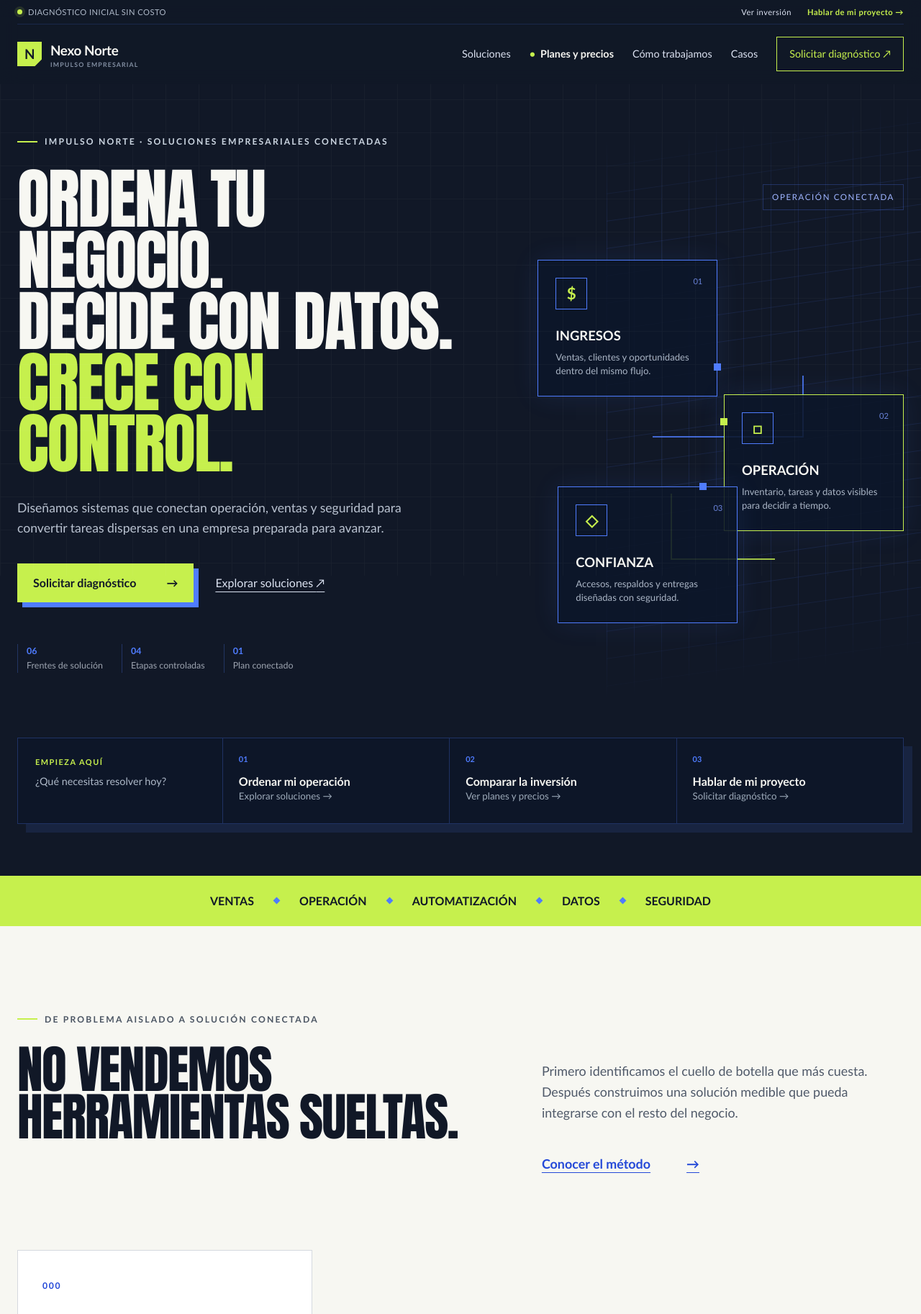
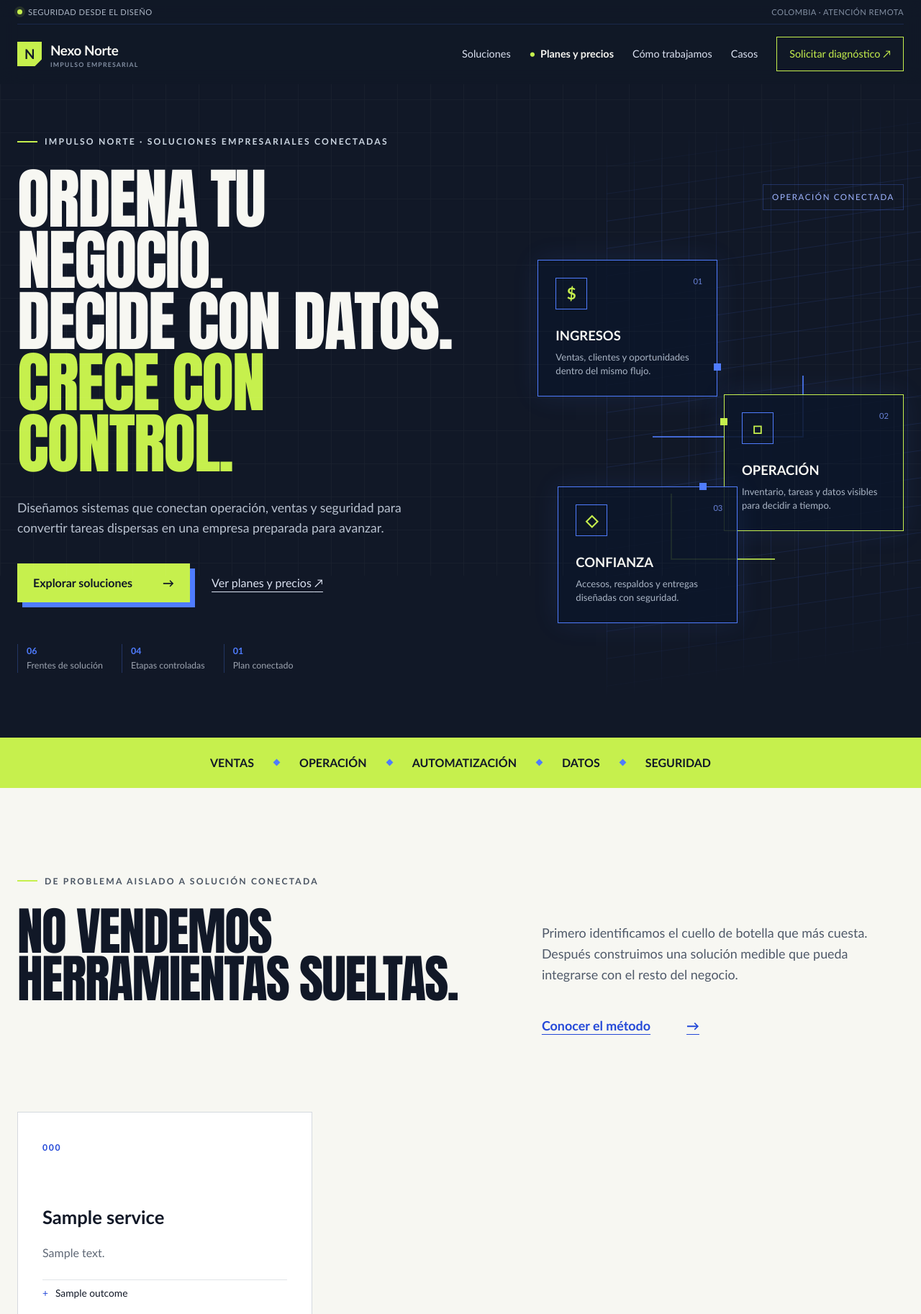
Before and after one commit to DanC75/nexo-norte, a Django app: template templates/website/home.html in a window 1280 px wide; the page is wider, and only the part inside the window is pictured. Shown: the top 1826 px of that part at 72% size. Run offline with Django 5.2, Linux system fonts and the light colour scheme; the template is opened without the code that fills it: most values are stand-ins (such as "Sample title", 1, 10 or a date in 2020); form fields are guessed from the names that the template uses.

Commit message:
refactor: remove redundant conversion paths

```diff
--- a/static/css/pages.css
+++ b/static/css/pages.css
@@ -45,7 +45,7 @@
 .catalog-card > p:not(.catalog-category) { color: #596373; }
 
 .impact-lab { padding-top: 120px; padding-bottom: 120px; display: grid; grid-template-columns: .85fr 1.15fr; gap: 100px; }
-.impact-copy h2, .closing-cta h2, .quality-gates h2, .manifesto h2, .stack h2 { margin: 0; font-family: var(--display); font-size: clamp(3rem, 5vw, 5.3rem); line-height: .95; text-transform: uppercase; }
+.impact-copy h2, .quality-gates h2, .manifesto h2, .stack h2 { margin: 0; font-family: var(--display); font-size: clamp(3rem, 5vw, 5.3rem); line-height: .95; text-transform: uppercase; }
 .impact-copy > p:last-child { color: #a6b1c0; }
 .impact-calculator { padding: 40px; border: 1px solid var(--blue); background: #0d1628; }
 .impact-calculator label { display: grid; grid-template-columns: 1fr 180px; gap: 20px; align-items: center; padding: 18px 0; border-bottom: 1px solid var(--line); color: #d9e0eb; }
@@ -120,8 +120,6 @@
 .legal-copy h2 { margin: 0; font-size: 1.1rem; }
 .legal-copy p { margin: 0; color: #aab5c4; }
 
-.closing-cta { padding-top: 90px; padding-bottom: 90px; display: grid; grid-template-columns: 1fr auto; gap: 70px; align-items: end; border-top: 1px solid var(--line); }
-.closing-cta h2 { max-width: 900px; }
 
 .home-plans { padding-top: 110px; padding-bottom: 120px; display: grid; grid-template-columns: .85fr 1.15fr; gap: 90px; }
 .home-plan-list { display: grid; gap: 12px; }
@@ -202,7 +200,6 @@
   .case-card dl { grid-column: auto; }
   .principle-grid article, .principle-grid article + article { padding: 25px 0; border-right: 0; border-bottom: 1px solid var(--line); }
   .legal-copy section { grid-template-columns: 1fr; gap: 8px; }
-  .closing-cta { grid-template-columns: 1fr; }
   .continuity-plan { grid-template-columns: 1fr; }
   .home-plan-list a { grid-template-columns: 1fr; }
   .home-plan-list strong { grid-row: auto; grid-column: auto; }
--- a/static/css/site.css
+++ b/static/css/site.css
@@ -29,9 +29,7 @@ button, input, select, textarea { font: inherit; }
 .utility-bar { width: var(--shell); min-height: 34px; margin: auto; display: flex; align-items: center; justify-content: space-between; border-bottom: 1px solid rgba(79, 124, 255, .17); color: #aeb9c8; font-size: .7rem; letter-spacing: .04em; }
 .utility-bar p { display: flex; align-items: center; gap: 8px; margin: 0; text-transform: uppercase; }
 .utility-bar p span { width: 7px; height: 7px; background: var(--lime); border-radius: 50%; box-shadow: 0 0 0 4px rgba(198, 240, 77, .12); }
-.utility-bar > div { display: flex; gap: 22px; }
-.utility-bar a { color: #dbe2f1; text-decoration: none; }
-.utility-bar a:last-child { color: var(--lime); font-weight: 800; }
+.utility-bar > p:last-child { color: #8390a3; }
 .site-header { width: var(--shell); height: 82px; margin: auto; display: flex; align-items: center; justify-content: space-between; position: relative; z-index: 30; }
 .brand { display: inline-flex; align-items: center; gap: 12px; color: var(--paper); text-decoration: none; font-size: 1.18rem; font-weight: 700; letter-spacing: -.02em; }
 .brand small { display: block; color: #8390a3; font-size: .55rem; font-weight: 600; letter-spacing: .13em; line-height: 1.2; text-transform: uppercase; }
@@ -51,7 +49,7 @@ button, input, select, textarea { font: inherit; }
 .hero-copy { position: relative; z-index: 2; }
 .eyebrow { display: flex; align-items: center; gap: 10px; margin: 0 0 28px; color: #cbd5e1; font-size: .76rem; font-weight: 700; text-transform: uppercase; letter-spacing: .18em; }
 .eyebrow span { width: 28px; height: 2px; background: var(--lime); }
-.hero h1, .section-heading h2, .contact h2 { margin: 0; font-family: var(--display); font-weight: 900; text-transform: uppercase; letter-spacing: -.025em; line-height: .92; }
+.hero h1, .section-heading h2 { margin: 0; font-family: var(--display); font-weight: 900; text-transform: uppercase; letter-spacing: -.025em; line-height: .92; }
 .hero h1 { max-width: 760px; font-size: clamp(4.3rem, 7.2vw, 7.2rem); }
 .hero h1 em, .method h2 em { color: var(--lime); font-style: normal; }
 .hero-lead { max-width: 590px; margin: 34px 0 0; color: #b9c2d0; font-size: 1.1rem; }
@@ -84,14 +82,6 @@ button, input, select, textarea { font: inherit; }
 
 .signal-bar { min-height: 70px; display: flex; align-items: center; justify-content: center; gap: 28px; overflow: hidden; background: var(--lime); color: var(--ink); font-weight: 900; text-transform: uppercase; white-space: nowrap; }
 .signal-bar i { width: 7px; height: 7px; background: var(--blue); transform: rotate(45deg); }
-.decision-path { position: relative; z-index: 4; display: grid; grid-template-columns: .9fr repeat(3, 1fr); margin-bottom: 72px; border: 1px solid var(--line); background: #0d1628; box-shadow: 12px 12px 0 rgba(79, 124, 255, .12); }
-.decision-path > p { margin: 0; padding: 24px; color: #aeb9c8; font-size: .9rem; }
-.decision-path > p span { display: block; margin-bottom: 7px; color: var(--lime); font-size: .68rem; font-weight: 900; letter-spacing: .14em; text-transform: uppercase; }
-.decision-path > a { display: grid; min-height: 118px; padding: 20px 22px; border-left: 1px solid var(--line); color: var(--paper); text-decoration: none; transition: background .2s ease, transform .2s ease; }
-.decision-path > a:hover { background: #16233b; transform: translateY(-4px); }
-.decision-path > a > span { color: var(--blue); font-size: .68rem; font-weight: 800; }
-.decision-path strong { align-self: end; line-height: 1.25; }
-.decision-path small { color: #9eabba; }
 .section-light { width: 100%; max-width: none; padding-left: max(24px, calc((100vw - 1280px) / 2)); padding-right: max(24px, calc((100vw - 1280px) / 2)); background: var(--paper); color: var(--ink); }
 .solutions { padding-top: 120px; padding-bottom: 120px; display: grid; grid-template-columns: .8fr 1.2fr; gap: 100px; }
 .section-heading h2 { font-size: clamp(3.2rem, 5.6vw, 5.7rem); }
--- a/templates/website/about.html
+++ b/templates/website/about.html
@@ -2,9 +2,8 @@
 {% block title %}Nosotros | Nexo Norte{% endblock %}
 {% block meta_description %}Conoce la visión, los principios y la arquitectura tecnológica detrás de Nexo Norte e Impulso Norte.{% endblock %}
 {% block content %}
-  <section class="page-hero section-shell"><p class="eyebrow"><span></span> Sobre Nexo Norte</p><div class="page-hero-grid"><h1>Tecnología entendible, operable y segura.</h1><p>Nexo Norte es una empresa demostrativa creada por Daniel Castro para mostrar cómo se diseña y opera un producto empresarial con mentalidad DevSecOps.</p></div></section>
+  {% include "website/partials/page_hero.html" with eyebrow="Sobre Nexo Norte" heading="Tecnología entendible, operable y segura." summary="Nexo Norte es una empresa demostrativa creada por Daniel Castro para mostrar cómo se diseña y opera un producto empresarial con mentalidad DevSecOps." %}
   <section class="manifesto section-shell section-light"><div><p class="eyebrow eyebrow-dark"><span></span> Nuestra convicción</p><h2>Una solución es profesional cuando el negocio puede entenderla y el equipo puede operarla.</h2></div><p>Impulso Norte combina descubrimiento empresarial, desarrollo de software y seguridad continua. El objetivo no es impresionar con complejidad: es entregar capacidades que resuelvan un problema y puedan crecer sin perder control.</p></section>
   <section class="principles section-shell"><p class="eyebrow"><span></span> Principios</p><div class="principle-grid"><article><span>01</span><h2>Valor antes que volumen</h2><p>Construimos la capacidad mínima que permita medir una mejora real.</p></article><article><span>02</span><h2>Seguridad proporcional</h2><p>Protegemos datos, accesos y entregas según el riesgo de cada proceso.</p></article><article><span>03</span><h2>Evidencia antes que opinión</h2><p>Pruebas, métricas, registros y documentación respaldan las decisiones.</p></article></div></section>
   <section class="stack section-shell section-light"><div><p class="eyebrow eyebrow-dark"><span></span> Base tecnológica</p><h2>Lenguajes y herramientas con una responsabilidad clara.</h2></div><div class="stack-grid"><article><strong>Python + Django</strong><p>Reglas de negocio, rutas, formularios, seguridad y administración.</p></article><article><strong>PostgreSQL</strong><p>Persistencia transaccional y crecimiento confiable de los datos.</p></article><article><strong>HTML + CSS + JavaScript</strong><p>Experiencia rápida, accesible y progresiva sin complejidad innecesaria.</p></article><article><strong>Docker + GitHub Actions</strong><p>Entornos repetibles, pruebas y controles de seguridad automatizados.</p></article></div></section>
-  {% include "website/partials/cta.html" %}
 {% endblock %}
--- a/templates/website/base.html
+++ b/templates/website/base.html
@@ -20,12 +20,9 @@
   <a class="skip-link" href="#contenido">Saltar al contenido</a>
 
   <div class="navigation-shell">
-    <div class="utility-bar" aria-label="Accesos rápidos">
-      <p><span aria-hidden="true"></span> Diagnóstico inicial sin costo</p>
-      <div>
-        <a href="{% url 'plans' %}">Ver inversión</a>
-        <a href="{% url 'contact' %}">Hablar de mi proyecto <span aria-hidden="true">→</span></a>
-      </div>
+    <div class="utility-bar" aria-label="Información del servicio">
+      <p><span aria-hidden="true"></span> Seguridad desde el diseño</p>
+      <p>Colombia · Atención remota</p>
     </div>
     <header class="site-header">
       <a class="brand" href="{% url 'home' %}" aria-label="Nexo Norte, inicio">
@@ -40,7 +37,7 @@
         <a {% if request.resolver_match.url_name == 'plans' %}class="nav-priority is-active" aria-current="page"{% else %}class="nav-priority"{% endif %} href="{% url 'plans' %}">Planes y precios</a>
         <a {% if request.resolver_match.url_name == 'method' %}class="is-active" aria-current="page"{% endif %} href="{% url 'method' %}">Cómo trabajamos</a>
         <a {% if request.resolver_match.url_name == 'cases' %}class="is-active" aria-current="page"{% endif %} href="{% url 'cases' %}">Casos</a>
-        <a class="nav-cta{% if request.resolver_match.url_name == 'contact' %} is-active{% endif %}" {% if request.resolver_match.url_name == 'contact' %}aria-current="page"{% endif %} href="{% url 'contact' %}">Solicitar diagnóstico <span aria-hidden="true">↗</span></a>
+        {% if request.resolver_match.url_name != 'contact' %}<a class="nav-cta" href="{% url 'contact' %}">Solicitar diagnóstico <span aria-hidden="true">↗</span></a>{% endif %}
       </nav>
     </header>
   </div>
@@ -50,7 +47,11 @@
   <aside class="mobile-action-dock" aria-label="Acciones principales">
     <a href="{% url 'solutions' %}"><span aria-hidden="true">01</span>Soluciones</a>
     <a href="{% url 'plans' %}"><span aria-hidden="true">02</span>Planes</a>
-    <a class="is-primary" href="{% url 'contact' %}"><span aria-hidden="true">→</span>Empezar</a>
+    {% if request.resolver_match.url_name == 'contact' %}
+      <a class="is-primary" href="{% url 'home' %}"><span aria-hidden="true">⌂</span>Inicio</a>
+    {% else %}
+      <a class="is-primary" href="{% url 'contact' %}"><span aria-hidden="true">→</span>Empezar</a>
+    {% endif %}
   </aside>
 
   <footer class="site-footer">
@@ -68,13 +69,9 @@
     <nav aria-label="Empresa">
       <strong>Empresa</strong>
       <a href="{% url 'about' %}">Nosotros</a>
+      <a href="{% url 'contact' %}">Contacto</a>
       <a href="{% url 'privacy' %}">Privacidad</a>
     </nav>
-    <div class="footer-start">
-      <strong>¿Tienes un reto operativo?</strong>
-      <p>Convirtámoslo en un primer paso claro y verificable.</p>
-      <a class="button button-primary" href="{% url 'contact' %}">Solicitar diagnóstico <span aria-hidden="true">→</span></a>
-    </div>
     <small>© {% now "Y" %} Nexo Norte · Impulso Norte. Proyecto empresarial demostrativo de Daniel Castro.</small>
   </footer>
   {% block scripts %}{% endblock %}
--- a/templates/website/cases.html
+++ b/templates/website/cases.html
@@ -2,9 +2,8 @@
 {% block title %}Escenarios empresariales | Nexo Norte{% endblock %}
 {% block meta_description %}Escenarios demostrativos que muestran cómo Nexo Norte aborda problemas de operación, ventas y continuidad.{% endblock %}
 {% block content %}
-  <section class="page-hero section-shell"><p class="eyebrow"><span></span> Escenarios demostrativos</p><div class="page-hero-grid"><h1>Del problema cotidiano a un resultado medible.</h1><p>Estos escenarios explican nuestro enfoque. No representan clientes ni resultados históricos inventados.</p></div></section>
+  {% include "website/partials/page_hero.html" with eyebrow="Escenarios demostrativos" heading="Del problema cotidiano a un resultado medible." summary="Estos escenarios explican nuestro enfoque. No representan clientes ni resultados históricos inventados." %}
   <section class="case-list section-shell section-light">
     {% for case in case_scenarios %}<article class="case-card"><div><span>0{{ forloop.counter }}</span><p>{{ case.sector }}</p></div><h2>{{ case.title }}</h2><dl><dt>Reto</dt><dd>{{ case.challenge }}</dd><dt>Intervención</dt><dd>{{ case.solution }}</dd><dt>Resultado buscado</dt><dd>{{ case.result }}</dd></dl></article>{% endfor %}
   </section>
-  {% include "website/partials/cta.html" %}
 {% endblock %}
--- a/templates/website/home.html
+++ b/templates/website/home.html
@@ -11,8 +11,8 @@
       <h1>Ordena tu negocio.<br>Decide con datos.<br><em>Crece con control.</em></h1>
       <p class="hero-lead">Diseñamos sistemas que conectan operación, ventas y seguridad para convertir tareas dispersas en una empresa preparada para avanzar.</p>
       <div class="hero-actions">
-        <a class="button button-primary" href="{% url 'contact' %}">Solicitar diagnóstico <span aria-hidden="true">→</span></a>
-        <a class="text-link" href="{% url 'solutions' %}">Explorar soluciones <span aria-hidden="true">↗</span></a>
+        <a class="button button-primary" href="{% url 'solutions' %}">Explorar soluciones <span aria-hidden="true">→</span></a>
+        <a class="text-link" href="{% url 'plans' %}">Ver planes y precios <span aria-hidden="true">↗</span></a>
       </div>
       <ul class="hero-proof" aria-label="Ventajas de Nexo Norte">
         <li><strong>06</strong> Frentes de solución</li>
@@ -28,13 +28,6 @@
       <article class="system-card card-security"><span class="card-code">03</span><div class="system-icon" aria-hidden="true">◇</div><h2>Confianza</h2><p>Accesos, respaldos y entregas diseñadas con seguridad.</p></article>
     </div>
   </section>
-
-  <nav class="decision-path section-shell" aria-label="Elige tu siguiente paso">
-    <p><span>Empieza aquí</span> ¿Qué necesitas resolver hoy?</p>
-    <a href="{% url 'solutions' %}"><span>01</span><strong>Ordenar mi operación</strong><small>Explorar soluciones →</small></a>
-    <a href="{% url 'plans' %}"><span>02</span><strong>Comparar la inversión</strong><small>Ver planes y precios →</small></a>
-    <a href="{% url 'contact' %}"><span>03</span><strong>Hablar de mi proyecto</strong><small>Solicitar diagnóstico →</small></a>
-  </nav>
 
   <section class="signal-bar" aria-label="Áreas de trabajo"><span>Ventas</span><i></i><span>Operación</span><i></i><span>Automatización</span><i></i><span>Datos</span><i></i><span>Seguridad</span></section>
 
@@ -88,13 +81,4 @@
     </div>
   </section>
 
-  <section class="contact section-shell" id="diagnostico">
-    <div class="contact-copy">
-      <p class="eyebrow"><span></span> Diagnóstico empresarial</p>
-      <h2>Cuéntanos qué está frenando tu operación.</h2>
-      <p>Convertiremos tu necesidad principal en un punto de partida claro, pequeño y verificable.</p>
-      <div class="contact-note"><strong>Sin soluciones genéricas.</strong><br>Primero entendemos. Después proponemos.</div>
-    </div>
-    <div class="form-panel">{% include "website/partials/diagnostic_form.html" %}</div>
-  </section>
 {% endblock %}
--- a/templates/website/method.html
+++ b/templates/website/method.html
@@ -2,7 +2,7 @@
 {% block title %}Método Impulso Norte | Nexo Norte{% endblock %}
 {% block meta_description %}Una metodología en cuatro etapas para descubrir, priorizar, implementar y acompañar mejoras empresariales.{% endblock %}
 {% block content %}
-  <section class="page-hero section-shell"><p class="eyebrow"><span></span> Método Impulso Norte</p><div class="page-hero-grid"><h1>Progreso visible, riesgo controlado.</h1><p>Cada etapa produce una decisión, un entregable y una evidencia. Así el proyecto puede avanzar sin depender de promesas vagas.</p></div></section>
+  {% include "website/partials/page_hero.html" with eyebrow="Método Impulso Norte" heading="Progreso visible, riesgo controlado." summary="Cada etapa produce una decisión, un entregable y una evidencia. Así el proyecto puede avanzar sin depender de promesas vagas." %}
   <section class="method-timeline section-shell section-light">
     {% for stage in method_stages %}<article><span>{{ stage.code }}</span><div><h2>{{ stage.title }}</h2><p>{{ stage.text }}</p></div><strong>{% cycle 'Mapa y línea base' 'Prioridades y alcance' 'Solución probada' 'Métricas y siguiente paso' %}</strong></article>{% endfor %}
   </section>
@@ -10,5 +10,4 @@
     <div><p class="eyebrow"><span></span> Controles transversales</p><h2>La seguridad y la calidad no son una etapa final.</h2></div>
     <div class="gate-grid"><article><span>01</span><h3>Alcance verificable</h3><p>Criterios de aceptación antes de construir.</p></article><article><span>02</span><h3>Cambios trazables</h3><p>Versionado, revisión y pruebas automáticas.</p></article><article><span>03</span><h3>Datos mínimos</h3><p>Recolectamos solo lo necesario y definimos su uso.</p></article><article><span>04</span><h3>Operación preparada</h3><p>Documentación, monitoreo y recuperación.</p></article></div>
   </section>
-  {% include "website/partials/cta.html" %}
 {% endblock %}
--- a/templates/website/solution_detail.html
+++ b/templates/website/solution_detail.html
@@ -12,5 +12,4 @@
     <article><p class="eyebrow eyebrow-dark"><span></span> Entregables iniciales</p><ol class="deliverable-list">{% for deliverable in service.deliverables %}<li><span>0{{ forloop.counter }}</span>{{ deliverable }}</li>{% endfor %}</ol></article>
   </section>
   <section class="related section-shell"><p class="eyebrow"><span></span> También puede conectarse con</p><div class="related-grid">{% for item in related_services %}<a href="{% url 'solution_detail' item.slug %}"><span>{{ item.code }}</span><strong>{{ item.title }}</strong><small>Explorar →</small></a>{% endfor %}</div></section>
-  {% include "website/partials/cta.html" %}
 {% endblock %}
--- a/templates/website/solutions.html
+++ b/templates/website/solutions.html
@@ -3,10 +3,7 @@
 {% block meta_description %}Soluciones de ventas, inventario, automatización, datos, seguridad y continuidad para negocios en crecimiento.{% endblock %}
 {% block body_class %}page-solutions{% endblock %}
 {% block content %}
-  <section class="page-hero section-shell">
-    <p class="eyebrow"><span></span> Portafolio de soluciones</p>
-    <div class="page-hero-grid"><h1>Una empresa conectada se construye por frentes.</h1><p>Seleccionamos la capacidad que más valor aporta hoy y la dejamos preparada para integrarse con las siguientes.</p></div>
-  </section>
+  {% include "website/partials/page_hero.html" with eyebrow="Portafolio de soluciones" heading="Una empresa conectada se construye por frentes." summary="Seleccionamos la capacidad que más valor aporta hoy y la dejamos preparada para integrarse con las siguientes." %}
 
   <section class="solutions-catalog section-shell section-light">
     <div class="filter-bar" role="group" aria-label="Filtrar soluciones">
@@ -36,6 +33,5 @@
       <div class="impact-result" aria-live="polite"><span>Oportunidad anual estimada</span><strong data-impact-value>$0</strong><small data-impact-hours>0 horas al año para revisar</small></div>
     </form>
   </section>
-  {% include "website/partials/cta.html" %}
 {% endblock %}
 {% block scripts %}<script src="{% static 'js/solutions.js' %}" defer></script>{% endblock %}
```
Also changed, not shown: other parts of static/css/site.css (+6 -17 lines), apps/website/tests.py (+50 -28 lines), apps/website/views.py (+8 -7 lines), templates/website/partials/cta.html (deleted, +0 -7 lines), templates/website/partials/page_hero.html (added, +7 -0 lines), templates/website/plans.html (+1 -8 lines).
